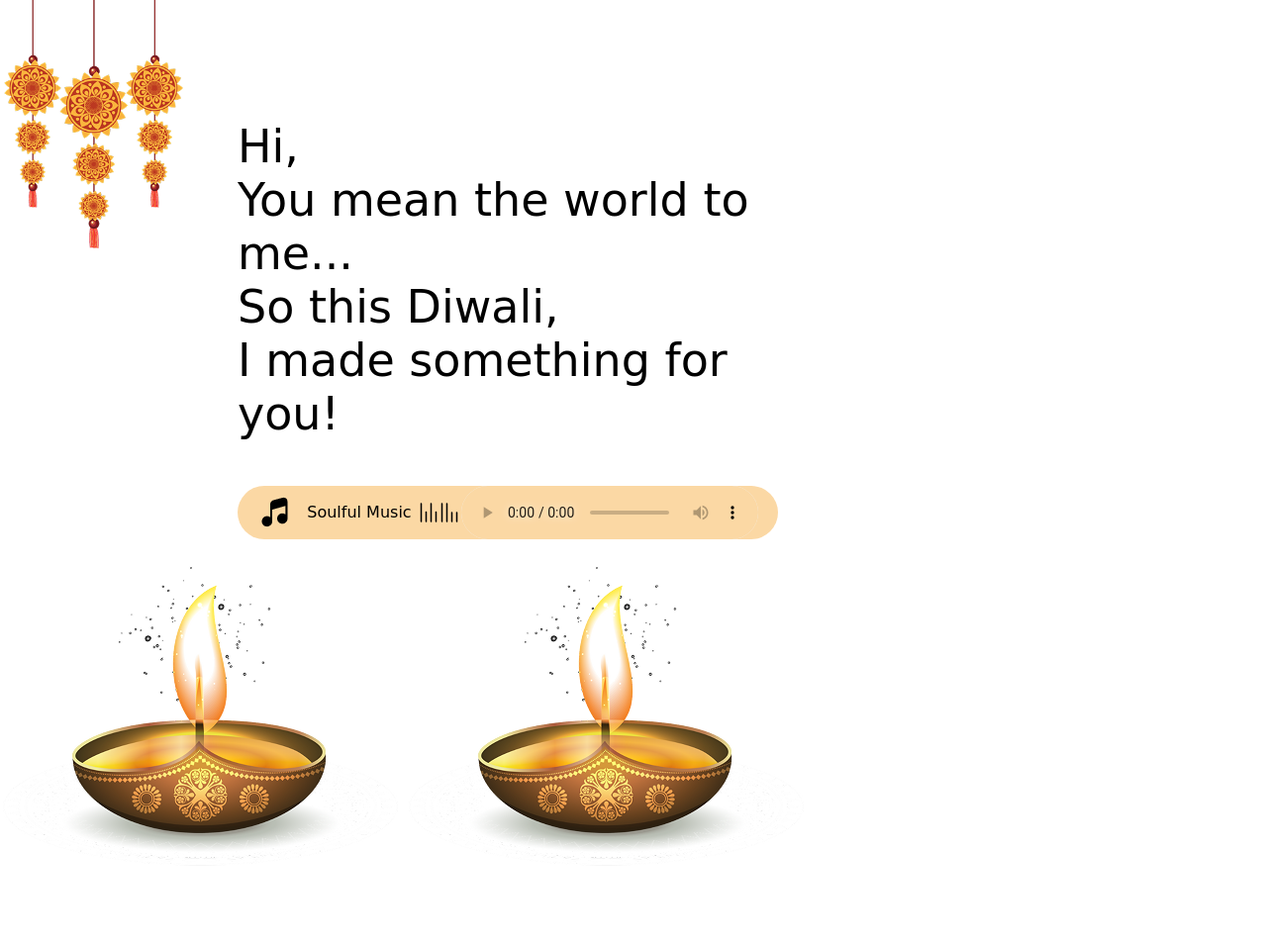
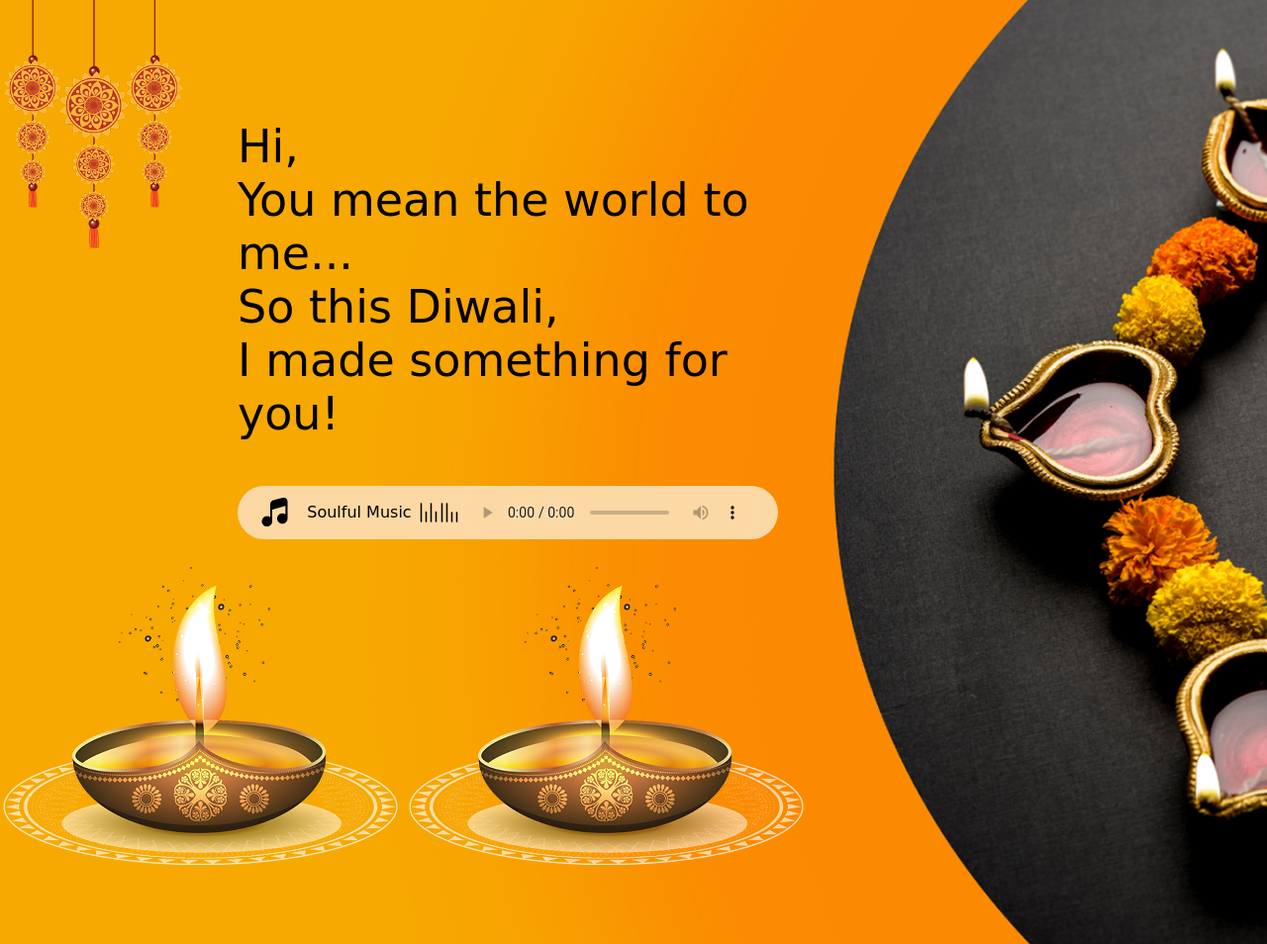
Before and after one commit to Codex442/diwali-wishes-yash, a plain HTML site: page index.html in a window 1280 px wide. Shown: the top 954 px of the page at 99% size. Drawn offline with Linux system fonts and the light colour scheme; a web font is replaced by a local one.

Commit message:
Update style.css

```diff
--- a/style.css
+++ b/style.css
@@ -7,7 +7,7 @@ body {
   margin-bottom: -180px;
 }
 .hero-section {
-  background-image: url(images/orange-backdrop\ 1.png);
+  background-image: url(images/orange-backdrop-1.png);
   background-size: cover;
   background-repeat: no-repeat;
 }
```
